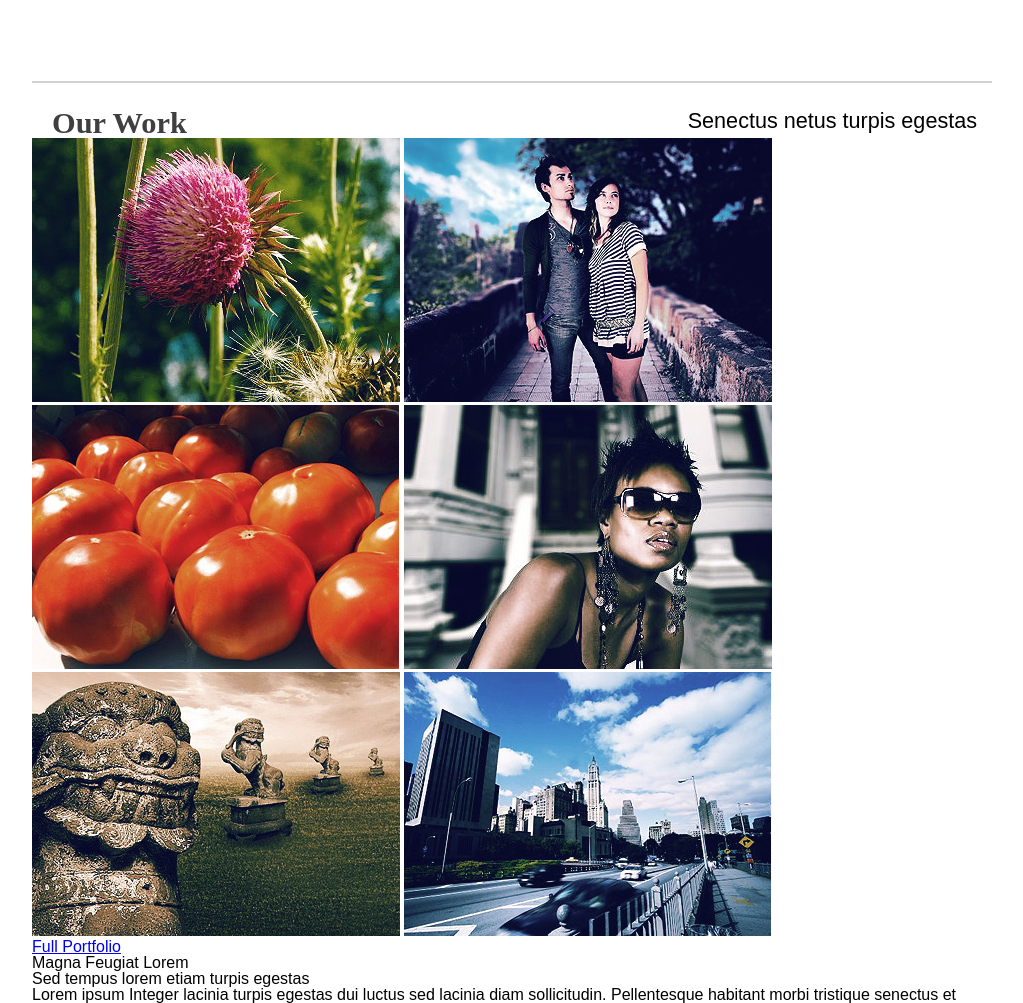
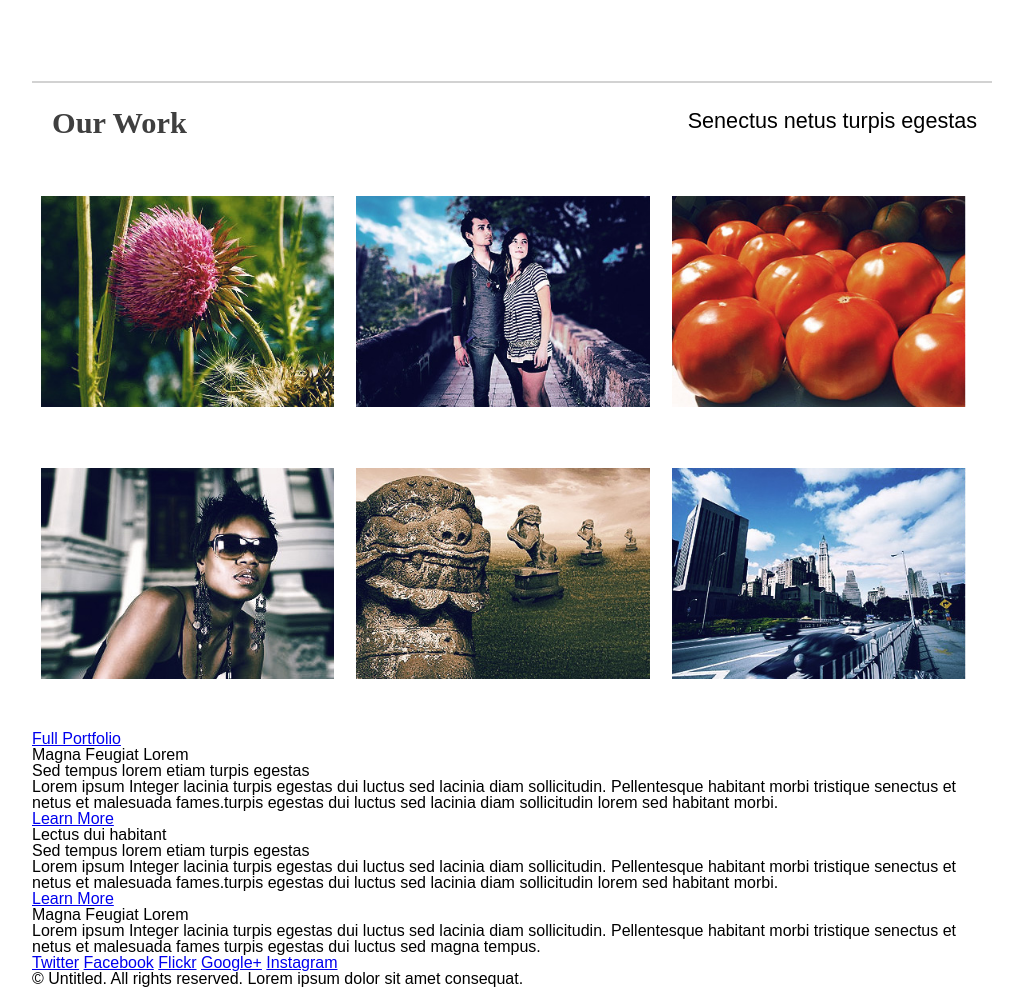
Before and after one commit to RostislavLysak/web_pixel, a plain HTML site: page index.html in a window 1280 px wide. Shown: the part 1140-2143 px from the top of the page, without its empty margins (128-1151 px from the left). Drawn offline with nearby package versions, Linux system fonts and the light colour scheme.

Commit message:
addd galleryblock wih img lightbox

```diff
--- a/css/style.css
+++ b/css/style.css
@@ -185,4 +185,13 @@ body {
     margin: 2px 15px 0 0;
     font-size: 1.35rem;
 }
+
+.galleryBlock {
+    padding-bottom: 49px;
+}
+
+.galleryBlock img {
+    width: 30.61%;
+    margin: 6.06% 0.9% 0;
+}
 /*  */
```
